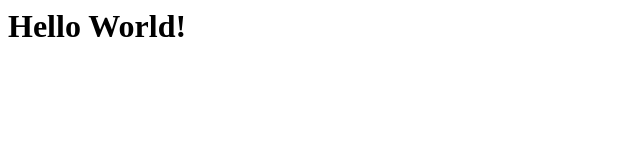
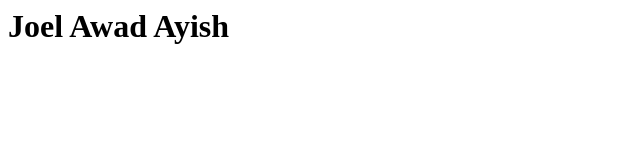
Before and after one commit to joelawad/Curriculo, a plain HTML site: page index.html in a window 1280 px wide. Shown: the whole page, without its empty margins (0-640 px from the left). Drawn offline with Linux system fonts and the light colour scheme.

Commit message:
Atualizado nome

```diff
--- a/index.html
+++ b/index.html
@@ -4,6 +4,6 @@
         <title>Curriculo</title>
     </head>
     <body>
-        <h1>Hello World!<h1>
+        <h1>Joel Awad Ayish<h1>
     </body>
 </html>
```
